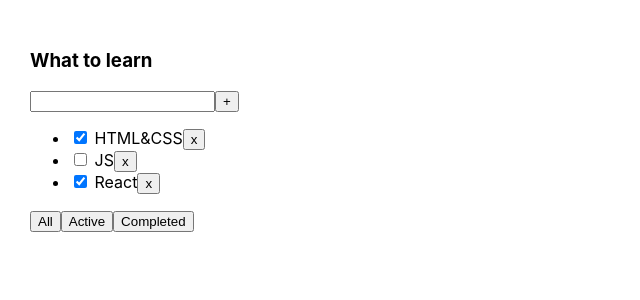
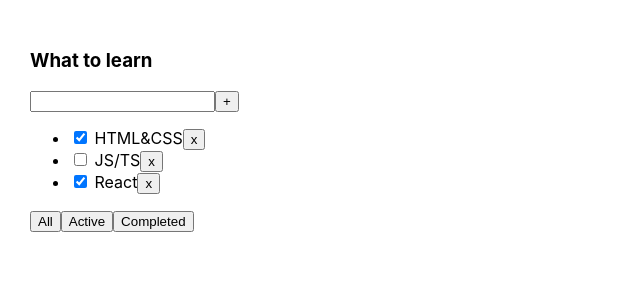
Before and after one commit to Tenebran/todo-list_5.0, a React (Create React App) app: page / in a window 1280 px wide. Shown: the top 300 px of the page, without its empty margins (0-640 px from the left). Built offline with nearby package versions, Linux system fonts and the light colour scheme.

Commit message:
create addTask

```diff
--- a/src/App.tsx
+++ b/src/App.tsx
@@ -1,11 +1,12 @@
 import React, { useState } from 'react';
+import { v1 } from 'uuid';
 import './App.css';
 import { TodoList } from './Todolist';
 
 export type TaskType = {
   title: string;
   isDone: boolean;
-  id: number;
+  id: string;
 };
 
 export type FilterValueType = 'all' | 'active' | 'completed';
@@ -18,17 +19,29 @@ function App() {
 
   const [filter, setFilter] = useState<FilterValueType>('all');
   const [task, setTask] = useState<Array<TaskType>>([
-    { title: 'HTML&CSS', isDone: true, id: 1 },
-    { title: 'JS', isDone: false, id: 2 },
-    { title: 'React', isDone: true, id: 3 },
+    { title: 'HTML&CSS', isDone: true, id: v1() },
+    { title: 'JS/TS', isDone: false, id: v1() },
+    { title: 'React', isDone: true, id: v1() },
   ]);
 
-  const removeTask = (id: number) => {
-    const filteredTask: Array<TaskType> = task.filter(list => list.id !== id);
-    setTask(filteredTask);
+  const removeTask = (id: string) => {
+    setTask(task.filter(list => list.id !== id));
   };
 
   const changeFilter = (filter: FilterValueType) => setFilter(filter);
+
+  const addTask = () => {
+    const newTask: TaskType = {
+      title: 'Hell',
+      isDone: false,
+      id: v1(),
+    };
+
+    const copyTask = [...task];
+    copyTask.unshift(newTask);
+
+    setTask(copyTask);
+  };
 
   const getTaskForRender = () => {
     switch (filter) {
--- a/src/Todolist.tsx
+++ b/src/Todolist.tsx
@@ -4,7 +4,7 @@ import { FilterValueType, TaskType } from './App';
 type TodoListPropsType = {
   title: string;
   task: Array<TaskType>;
-  removeTask: (id: number) => void;
+  removeTask: (id: string) => void;
   changeFilter: (filter: FilterValueType) => void;
   filter: FilterValueType;
 };
```
